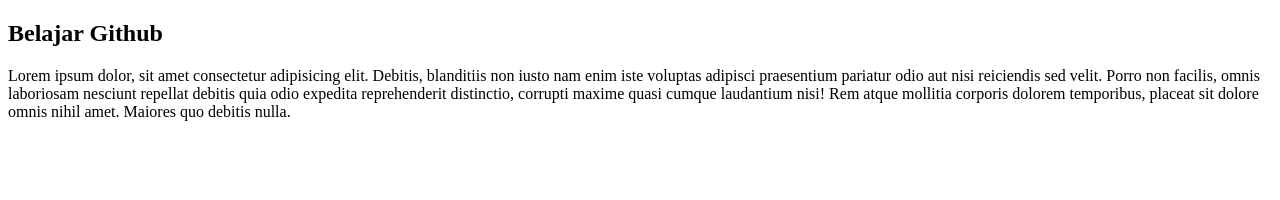
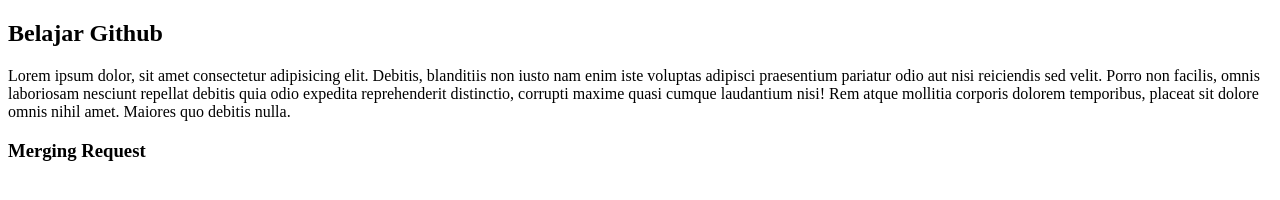
Before and after one commit to agunggml/github-1, a plain HTML site: page index.html in a window 1280 px wide. Drawn offline with Linux system fonts and the light colour scheme.

Commit message:
add <h3> "Merging Request"

```diff
--- a/index.html
+++ b/index.html
@@ -17,5 +17,6 @@
       dolorem temporibus, placeat sit dolore omnis nihil amet. Maiores quo
       debitis nulla.
     </p>
+    <h3>Merging Request</h3>
   </body>
 </html>
```
